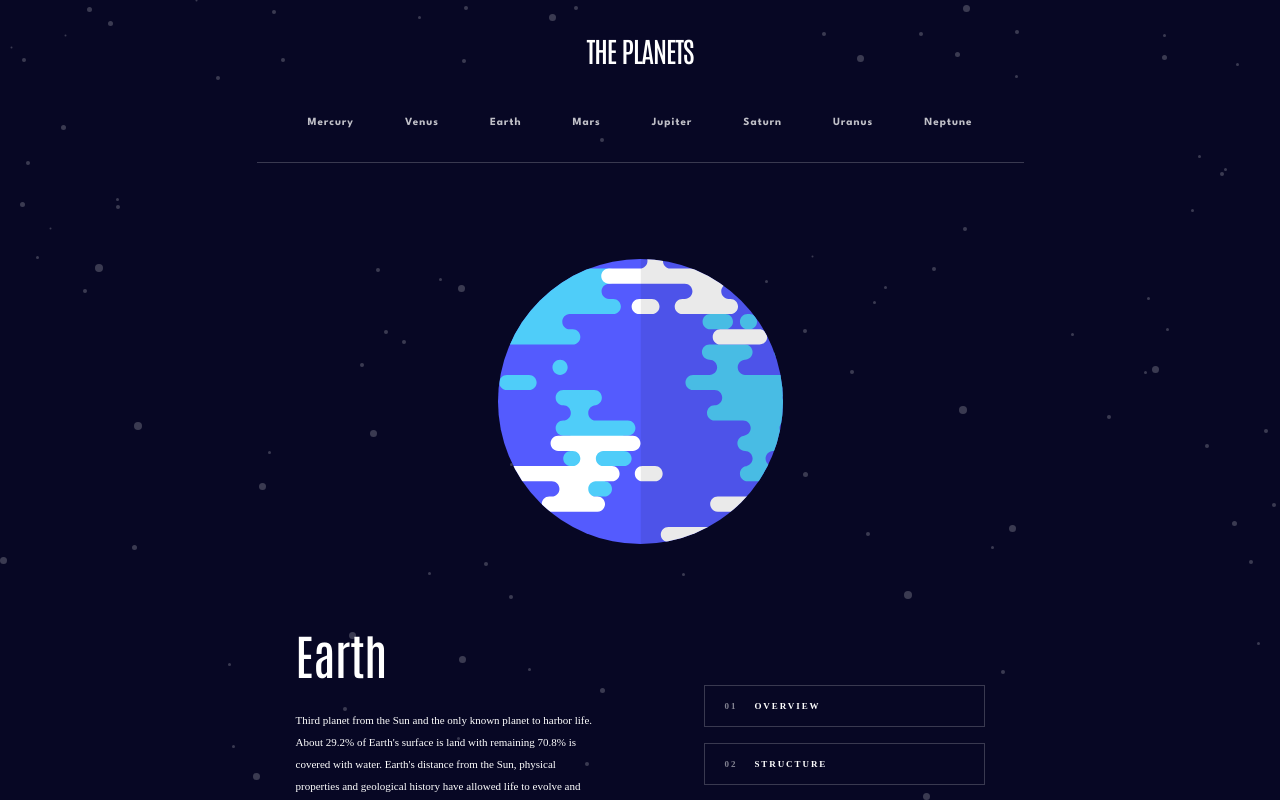
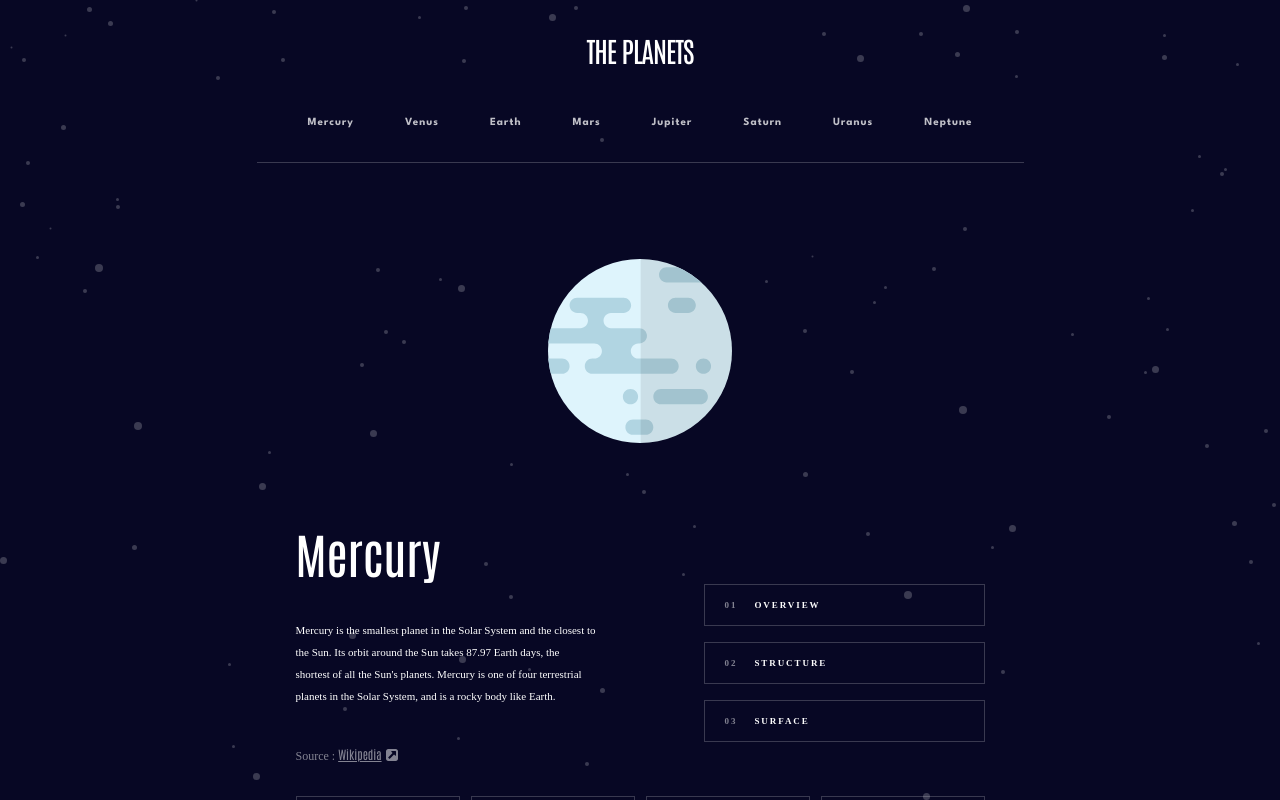
Before and after one commit to anritsetskhla10/planet-fact-size, a React (Vite) app: page /Earth in a window 1280 px wide. Shown: the top 800 px of the page. Built offline with nearby package versions, Linux system fonts and the light colour scheme.

Commit message:
remove params and change it with useState

```diff
--- a/src/App.tsx
+++ b/src/App.tsx
@@ -2,17 +2,19 @@ import { Routes, Route, Navigate } from "react-router"
 import Header from "./components/header/Header"
 import Planet from "./components/planet/Planet"
 import { useState } from "react";
+import { TPlanet } from "./types/Types";
+import data from '../data.json'
 
 function App() {
-  const [selectedPlanet, setSelectedPlanet] = useState<string>('Mercury');
+  const [selectedPlanet, setSelectedPlanet] = useState<TPlanet>(data[0]);
 
   console.log(selectedPlanet)
   return (
     <>
-      <Header  setSelectedPlanet={setSelectedPlanet} />
+      <Header data={data}  setSelectedPlanet={setSelectedPlanet} />
       <Routes>
-        <Route path="/" element={<Navigate to={`/${selectedPlanet}`} />} />
-        <Route path="/:planet" element={<Planet />} />
+        <Route path="/" element={<Navigate to={`/${selectedPlanet?.name}`} />} />
+        <Route path="/:planet" element={<Planet selectedPlanet={selectedPlanet}/>} />
       </Routes>
     </>
   )
--- a/src/components/header/Header.tsx
+++ b/src/components/header/Header.tsx
@@ -1,23 +1,24 @@
-import data from '../../../data.json'
 import StyledHeader, { Circle, StyledLI } from './StyledHeader'
 import { Link} from 'react-router-dom'
 import menuImg from '/images/icon-hamburger.svg'
 import arrowImg from '/images/icon-chevron.svg'
 import { useState } from 'react'
+import { TPlanet } from '../../types/Types'
 
 
 interface HeaderProps {
-  setSelectedPlanet: React.Dispatch<React.SetStateAction<string>>;
+  data: TPlanet[],
+  setSelectedPlanet: React.Dispatch<React.SetStateAction<TPlanet>>;
 }
 
-export default function Header({setSelectedPlanet}:HeaderProps) {
+export default function Header({setSelectedPlanet, data}:HeaderProps) {
 
     const [openMenu , setOpenMenu] = useState(false);
 
-    const handlePlanetClick = (planetName: string) => {
-      setSelectedPlanet(planetName);
+
+    const handlePlanetClick = (planet: any) => {
+      setSelectedPlanet(planet);
     };
-
   return (
     <StyledHeader $openmenu={openMenu} >
        <nav>
@@ -33,7 +34,7 @@ export default function Header({setSelectedPlanet}:HeaderProps) {
                 return <div key={index}>
                     <Circle color={planet.color}></Circle>
                     <StyledLI $bordercolor={planet.color}>
-                    <Link to={`/${planet.name}`} onClick={() => handlePlanetClick(planet.name)}>{planet.name}</Link>
+                    <Link to={`/${planet.name}`} onClick={() => handlePlanetClick(planet)}>{planet.name}</Link>
                     </StyledLI>
                     <button >
                     <img src={arrowImg} alt="arrow icon" />
--- a/src/components/planet/Planet.tsx
+++ b/src/components/planet/Planet.tsx
@@ -1,16 +1,20 @@
-import data from '../../../data.json'
-import { useParams } from 'react-router'
+
 import SourceIcon from '/images/icon-source.svg'
 import { StyledSection } from '../styledSection/StyledSection';
 import styled from 'styled-components';
 import { useState } from 'react';
+import { TPlanet } from '../../types/Types';
 
-export default function Planet() {
+interface PlanetProps{
+  selectedPlanet:TPlanet | undefined;
+}
 
-  const params = useParams();
-  const planetName = params.planet;
+export default function Planet({selectedPlanet}:PlanetProps) {
 
-  const planetObject = data.find(planetObj => planetObj.name === planetName);
+
+  console.log(selectedPlanet)
+
+  const planetObject = selectedPlanet;
 
   const [currentView, setCurrentView] = useState<'overview' | 'structure' | 'surface'>('overview');
 
```
